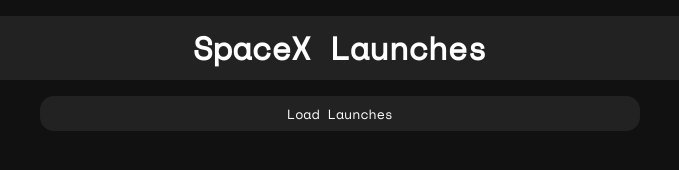
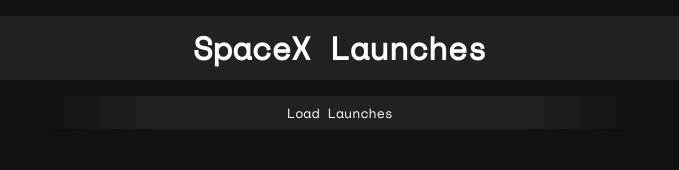
Before and after one commit to AJWinebrenner/fetch_example, a plain HTML site: page index.html in a window 1280 px wide. Shown: the full height of the page, 300-979 px from the left. Drawn offline with nearby package versions, Linux system fonts and the light colour scheme.

Commit message:
change load button

```diff
--- a/style.css
+++ b/style.css
@@ -33,14 +33,13 @@
     color: white;
     padding: 0.5em;
     margin: 0 auto;
-    background-color: #222222;
-    border: 1px solid #222222;
-    border-radius: 1em;
+    background: linear-gradient(90deg, rgba(0,0,0,0) 0%, rgba(34,34,34,255) 20%, rgba(34,34,34,255) 80%, rgba(0,0,0,0) 100%);
+    border: none;
     width: var(--card-width);
 }
 
 #load-btn:hover {
-box-shadow: rgba(0, 0, 0, 0.25) 0 8px 15px;
+filter: drop-shadow(0px 8px 15px rgba(0, 0, 0, 0.25));
 transform: translateY(-2px);
 }
 
```
